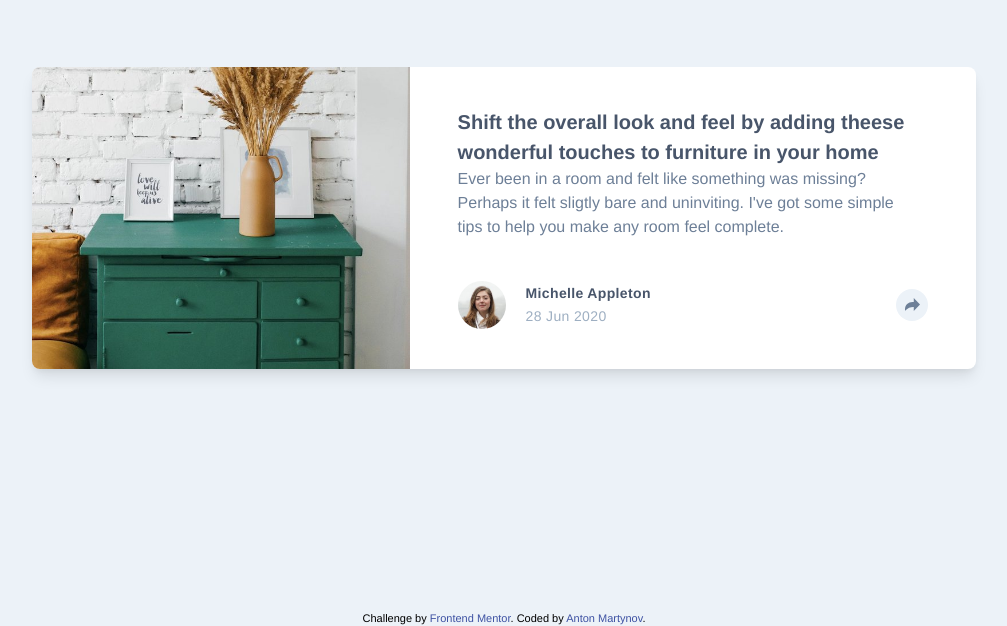
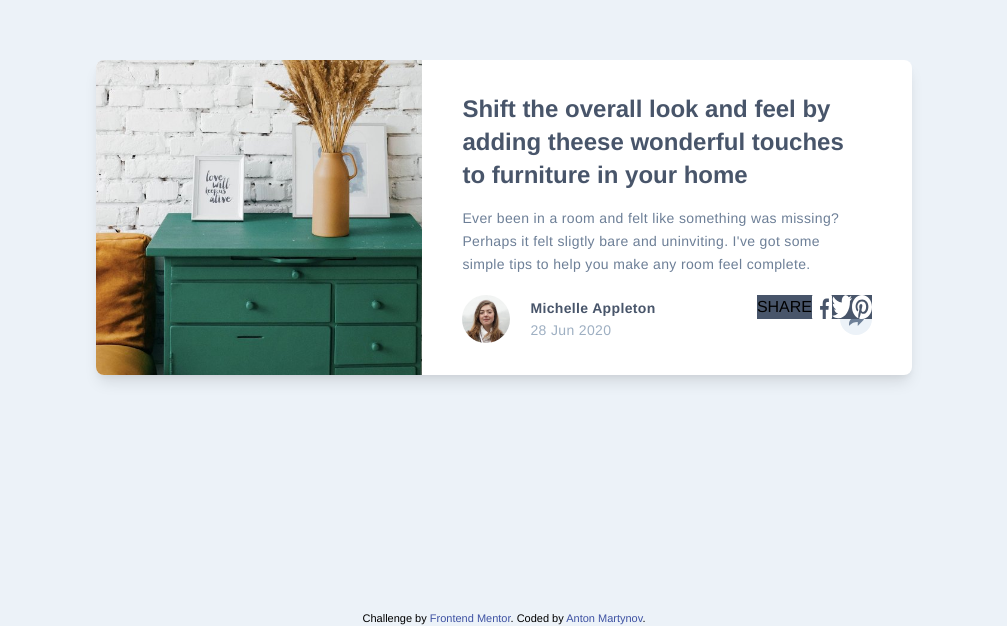
Before and after one commit to endlessqt/article-preview-component, a website built with Parcel: page index.html in a window 1280 px wide. Shown: the part 174-800 px from the top of the page, without its empty margins (136-1143 px from the left). Built offline with nearby package versions, Linux system fonts and the light colour scheme.

Commit message:
pre-popup

```diff
--- a/index.css
+++ b/index.css
@@ -13,3 +13,8 @@
 @tailwind components;
 
 @tailwind utilities;
+
+.share:hover path {
+  fill: #fff;
+}
+/*TODO POPUP */
--- a/index.html
+++ b/index.html
@@ -30,30 +30,39 @@
     <main class="container mx-auto h-full sm:px-0 md:px-4">
       <div class="flex flex-col justify-center items-center h-full">
         <div
-          class="flex-grow flex-shrink-0 flex justify-center items-center max-w-5xl"
+          class="flex-grow flex-shrink-0 flex justify-center items-center max-w-4xl"
         >
           <div
-            class="bg-white flex flex-row rounded-lg overflow-hidden shadow-lg md:mx-10 mx-5"
+            class="bg-white flex flex-row rounded-lg shadow-lg sm:mx-3 md:mx-5 lg:mx-10"
           >
             <img
               src="/images/drawers.jpg"
               alt="drawers"
-              class="w-2/5 object-cover"
+              class="w-2/5 object-cover object-left flex-none rounded-l-lg"
             />
 
-            <div class="px-12 py-10 flex flex-col justify-between">
-              <div class="pr-4 text-left">
-                <h1 class="font-bold text-xl text-dark">
+            <div class="px-10 py-8 flex flex-col flex-1 space-y-5">
+              <div class="pr-4 text-left space-y-4">
+                <h1 class="font-bold text-2xl text-dark leading-snug">
                   Shift the overall look and feel by adding theese wonderful
                   touches to furniture in your home
                 </h1>
-                <p class="text-lightdark font-medium">
+                <p
+                  class="block relative text-lightdark font-medium text-sm leading-relaxed tracking-wide"
+                >
                   Ever been in a room and felt like something was missing?
                   Perhaps it felt sligtly bare and uninviting. I've got some
                   simple tips to help you make any room feel complete.
                 </p>
               </div>
-              <div class="flex justify-between items-center">
+              <div class="flex justify-between items-center flex-wrap relative">
+                <div class="absolute top-0 right-0 bg-dark flex">
+                  SHARE
+                  <img src="/images/icon-facebook.svg" />
+                  <img src="/images/icon-twitter.svg" />
+                  <img src="/images/icon-pinterest.svg" />
+                </div>
+
                 <div class="flex flex-shrink-0">
                   <img
                     src="/images/avatar-michelle.jpg"
@@ -68,11 +77,25 @@
                     <p class="text-lightblue font-medium">28 Jun 2020</p>
                   </div>
                 </div>
-                <button
-                  class="bg-lightdarkblue w-8 h-8 rounded-full flex justify-center items-center cursor-pointer flex-shrink-0 focus:shadow-outline focus:outline-none"
-                >
-                  <img src="images/icon-share.svg" />
-                </button>
+                <div class="">
+                  <button
+                    class="share bg-lightdarkblue h-8 w-8 rounded-full flex justify-center items-center cursor-pointer flex-shrink-0 focus:shadow-outline focus:outline-none hover:bg-lightdark"
+                  >
+                    <svg
+                      xmlns="http://www.w3.org/2000/svg"
+                      width="15"
+                      height="13"
+                    >
+                      <path
+                        fill="#6E8098"
+                        d="M15
+                      6.495L8.766.014V3.88H7.441C3.33 3.88 0 7.039 0
+                      10.936v2.049l.589-.612C2.59 10.294 5.422 9.11 8.39
+                      9.11h.375v3.867L15 6.495z"
+                      />
+                    </svg>
+                  </button>
+                </div>
               </div>
             </div>
           </div>
--- a/tailwind.config.js
+++ b/tailwind.config.js
@@ -11,6 +11,9 @@ module.exports = {
         lightblue: "var(--lightblue)",
         lightdarkblue: "var(--lightdarkblue)",
       },
+      variants: {
+        fill: ["responsive", "hover", "focus"],
+      },
     },
   },
   variants: {},
```
Also changed, not shown: dist/icon-facebook.db88fd38.svg (added), dist/icon-pinterest.6b47e241.svg (added), dist/icon-share.d0d9fb83.svg, dist/icon-twitter.9dcd00ee.svg (added), dist/index.html, dist/index.js, 4 other files.
